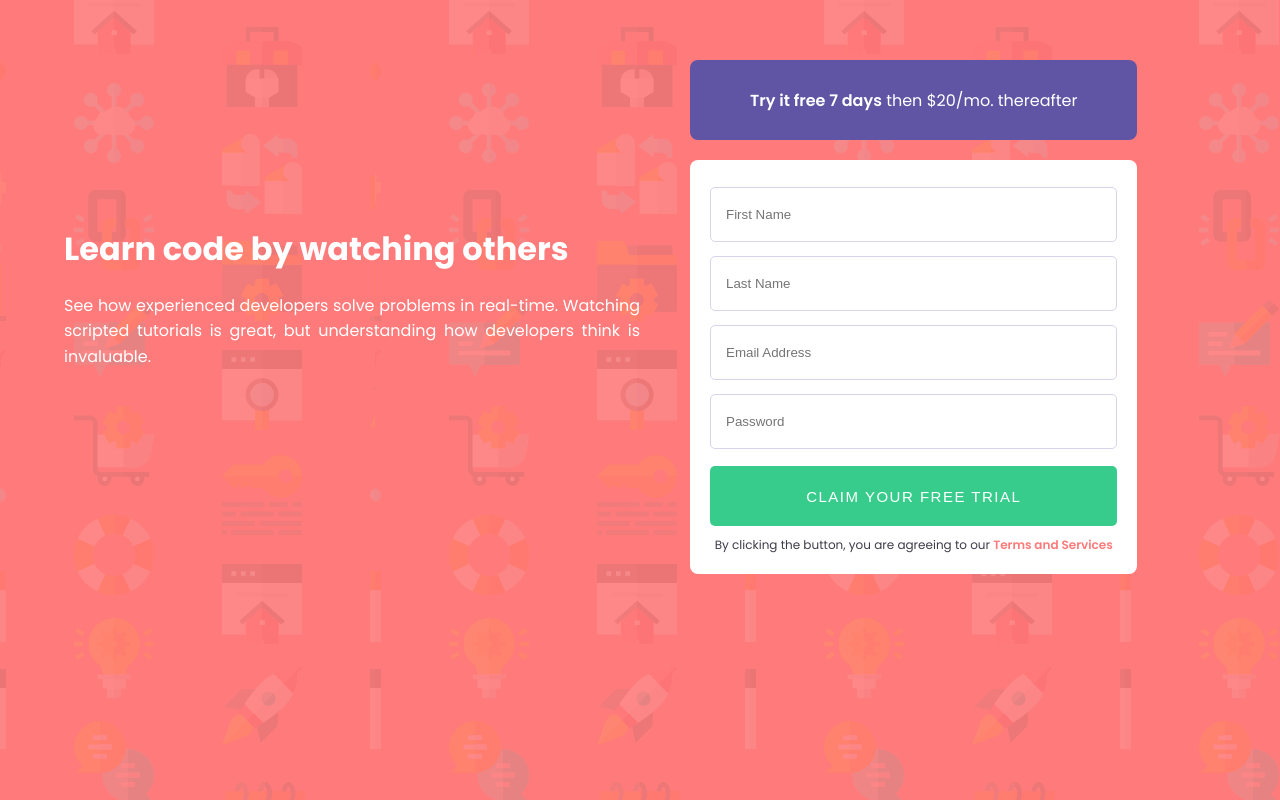
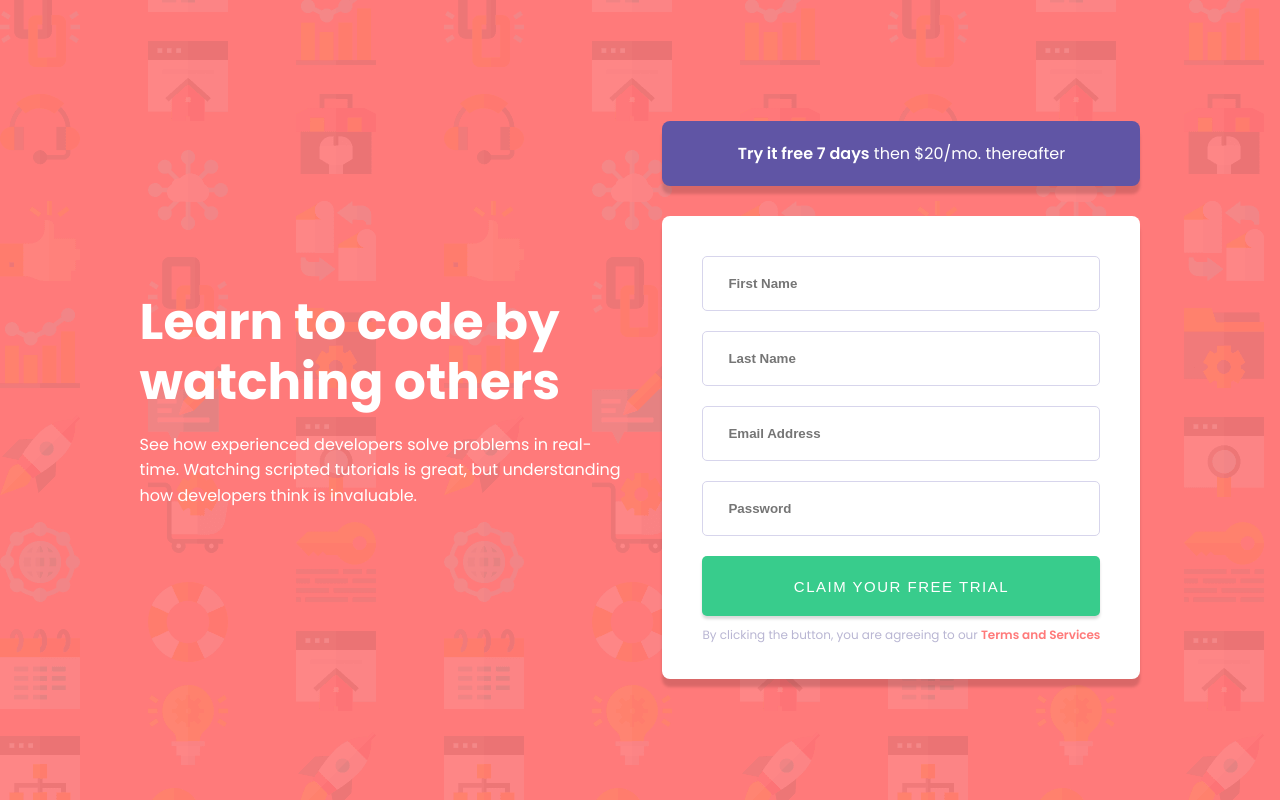
Before and after one commit to SachithKarunathilake/Intro-component, a plain HTML site: page index.html in a window 1280 px wide. Drawn offline with Linux system fonts and the light colour scheme.

Commit message:
Second commit
Java script addded

```diff
--- /dev/null
+++ b/app.js
@@ -0,0 +1,74 @@
+let id = (id) => document.getElementById(id);
+
+let classes = (classes) => document.getElementsByClassName(classes);
+
+
+
+let firstname = id("first-name"),
+    lastname = id("last-name"),
+    email = id("email"),
+    password = id("password"),
+    form = id("form"),
+    failureIcon = classes("failure-icon"),
+    errorMsg = classes("error");
+
+
+form.addEventListener("submit", (e) => {
+e.preventDefault();
+});
+
+
+
+
+
+let engine = (id, serial, message) => {
+
+    if (id.value.trim() === "") {
+      errorMsg[serial].innerHTML = message;
+      id.style.border = "2px solid red";
+
+      failureIcon[serial].style.opacity = "1";
+
+    }
+
+    else {
+      errorMsg[serial].innerHTML = "";
+      id.style.border = "2px solid green";
+
+      failureIcon[serial].style.opacity = "0";
+
+    }
+  }
+
+
+
+
+
+
+form.addEventListener("submit", (e) => {
+    e.preventDefault();
+
+    engine(firstname, 0, "First Name cannot be empty");
+    engine(lastname, 1, "Last Name cannot be empty");
+    engine(email, 2, "Email cannot empty");
+    engine(password, 3, "Password cannot be empty");
+  });
+
+
+
+
+
+// function validateEmail(emailId){
+//     var mailformat = /^([A-Za-z0-9_\-\.])+\@([A-Za-z0-9_\-\.])+\.([A-Za-z]{2,4})$/;
+//     if(emailId.value.match(mailformat)){
+
+//         document.form.text.focus();
+//         return true;
+
+//     } else
+//     {
+//         alert("Invalid email address.");
+//         document.form.text.focus();
+//         return false;
+//     }
+// }
--- a/index.html
+++ b/index.html
@@ -15,20 +15,60 @@
 <body>
     <main>
         <div class="description">
-            <h1>Learn code by watching others</h1>
+            <h1>Learn to code by watching others</h1>
             <p>See how experienced developers solve problems in real-time. Watching scripted tutorials is great, but understanding how developers think is invaluable.</p>
         </div>
         <div class="sign-in">
             <div class="deal-7days"><h2><span class="bold">Try it free 7 days</span> then $20/mo. thereafter</h2></div>
-            <form class="form">
-                <p><input placeholder="First Name"></p>
-                <p><input placeholder="Last Name"></p>
-                <p><input placeholder="Email Address"></p>
-                <p><input placeholder="Password"></p>
-                <button class="claim">CLAIM YOUR FREE TRIAL</button>
+            <form class="form" id="form">
+                <div >
+                    <!--!----------First name input--------------------->
+                    <div class="input-space">
+                        <input
+                            type="text"
+                            name="first-name"
+                            id="first-name"
+                            placeholder="First Name" >
+                        <img class="failure-icon" src="images/icon-error.svg" alt="Error-icon">
+                        <div class="error"></div>
+                    </div>
+                    <!--!----------Last name input--------------------->
+                    <div class="input-space">
+                        <input
+                            type="text"
+                            name="last-name"
+                            id="last-name"
+                            placeholder="Last Name">
+                        <img class="failure-icon" src="images/icon-error.svg" alt="Error-icon">
+                        <div class="error"></div>
+                    </div>
+                    <!--!----------Email input----------------------------->
+                    <div class="input-space">
+                        <input
+                            type="email"
+                            name="email"
+                            id="email"
+                            placeholder="Email Address">
+                        <img class="failure-icon" src="images/icon-error.svg" alt="Error-icon">
+                        <div class="error"></div>
+                        <div class="email-error"></div>
+                    </div>
+                    <!--!----------Password input---------------------------->
+                    <div class="input-space">
+                        <input
+                            type="password"
+                            name="password"
+                            id="password"
+                            placeholder="Password">
+                        <img class="failure-icon" src="images/icon-error.svg" alt="Error-icon">
+                        <div class="error"></div>
+                    </div>
+                </div>
+                <button href="https://google.com" type="submit" class="claim" id="claim">CLAIM YOUR FREE TRIAL</button>
                 <p class="agree-statement">By clicking the button, you are agreeing to our <span class="red">Terms and Services</span></p>
             </form>
         </div>
     </main>
 </body>
+<script src="app.js"></script>
 </html>
--- a/style.css
+++ b/style.css
@@ -8,24 +8,20 @@ body{
     font-family: 'Poppins', sans-serif;
     background-color:hsl(0, 100%, 74%);
     background-image: url(images/bg-intro-mobile.png);
-    /* display: flex;
+    display: flex;
     justify-content: center;
     align-items: center;
-    min-height: 100vh; */
+    min-height: 100vh;
 }
 
 main{
-    margin:20px auto;
+    margin:40px auto;
     width: 90%;
 }
 
 .description{
     color:#fff;
     text-align: center;
-}
-
-.description h1{
-    font-size: ;
 }
 
 .description p{
@@ -39,11 +35,11 @@ main{
     justify-content: center;
     background-color:hsl(248, 32%, 49%);
     color:#fff;
-    height:80px;
-    padding:0 60px;
-    margin:40px 0 0 0;
+    padding:25px 60px;
+    margin:50px 0 0 0;
     text-align: center;
     border-radius:8px;
+    box-shadow: rgba(0, 0, 0, 0.15) 0px 8px 3px 0px;
 }
 
 .deal-7days h2{
@@ -56,25 +52,48 @@ span.bold{
     font-weight: 600;
 }
 
+/* *----------------Form------------------------- */
 .form{
     background-color: #fff;
-    padding:20px;
+    padding:15px 25px 25px 25px;
+    margin:30px 0 0 0;
+    border-radius: 8px;
+    color:hsl(249, 10%, 26%);
+    box-shadow: rgba(0, 0, 0, 0.15) 0px 8px 3px 0px;
+}
+.form .input-space{
+    position: relative;
+    height:55px;
     margin:20px 0 0 0;
-    border-radius: 8px;
 }
-
-.form input{
-    height:55px;
+.form .input-space input{
+    height:100%;
     width:100%;
-    margin:7px 0;
-    padding:15px;
+    padding:15px 25px ;
     border-radius:5px;
     border:hsl(245, 37%, 88%) solid 1px;
 }
+input:focus {
+    border: 2px solid hsl(0, 100%, 74%);
+}
+.form .input-space .failure-icon{
+    position:absolute;
+    right: 25px;
+    bottom:15px;
+    opacity:0;
+}
+::placeholder{
+    font-weight: 700;
+}
+.error{
+    color:hsl(0, 100%, 74%);
+    font-size:11px;
+    font-weight:500;
+    text-align: right;
+    font-style:italic;
+}
+/* *------------------------------------------------ */
 
-.form {
-    color:hsl(249, 10%, 26%);
-}
 
 .claim{
     height:60px;
@@ -85,30 +104,65 @@ span.bold{
     background-color:hsl(154, 59%, 51%) ;
     border:none;
     border-radius:5px;
-    margin:10px 0;
+    margin:20px 0 10px 0;
+    box-shadow: rgba(0, 0, 0, 0.15) 0px 3px 3px 0px;
+    transition: 0.5s;
+}
+
+.claim:hover{
+    background-color:hsl(154, 69%, 65%) ;
+    cursor:pointer;
+    transition: 0.5s;
 }
 
 .agree-statement{
     font-size:12px;
     text-align: center;
+    color:hsl(246, 25%, 77%);
 }
 span.red{
     color:hsl(0, 100%, 74%);
     font-weight: 600;
 }
 
+/* ?----------------------Desktop/Tablet version------------------ */
+@media(min-width:700px){
+    body{
+        background-image: url(images/bg-intro-desktop.png);
+    }
 
-@media(min-width:700px){
     main{
         display: flex;
+        width:95%;
     }
 
     .description{
         display: flex;
         flex-direction: column;
         justify-content: center;
-        text-align: justify;
-        width: 50%;
-        margin:0 50px 0 0;
+        text-align: left;
+        width: 40%;
+        margin:0 3% 0 auto;
+    }
+
+    .description h1{
+        font-size: 50px;
+        line-height:1.2em;
+    }
+
+    .sign-in{
+        margin-right:auto;
+    }
+
+    .deal-7days{
+        margin-top:0;
+    }
+
+    .form{
+        padding:20px 40px 35px 40px;
+    }
+
+    .deal-7days{
+        padding:20px 40px;
     }
 }
```
